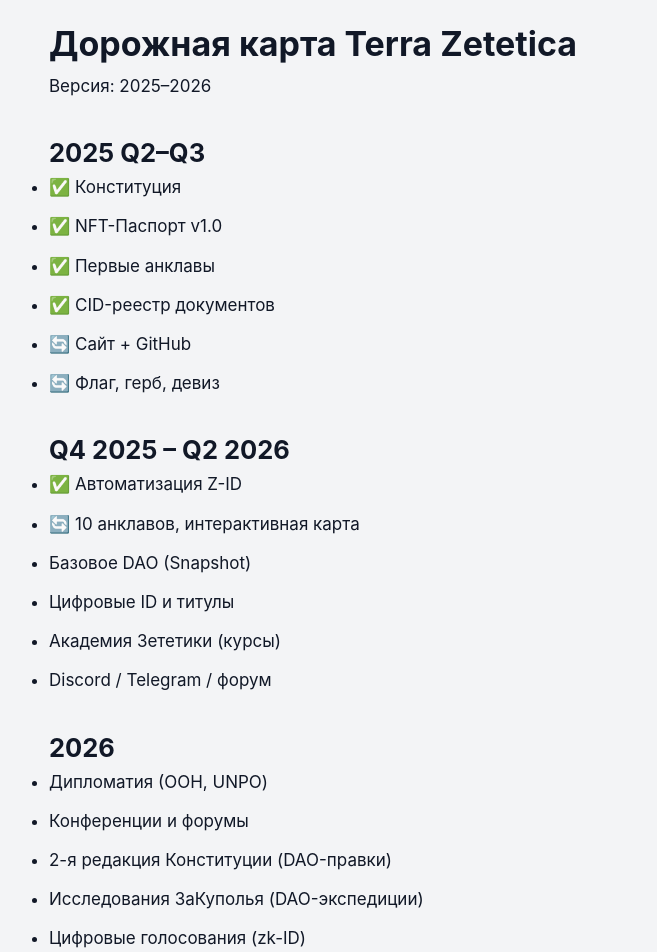
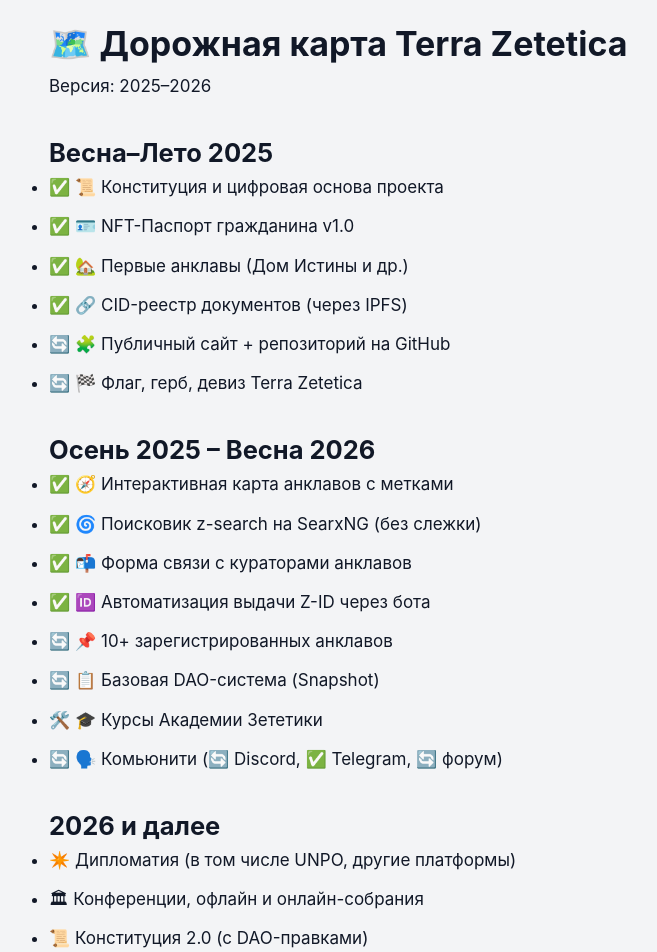
Before and after one commit to kardinalmarkov/terra-zetetica, a Next.js app: page /roadmap in a window 1280 px wide. Shown: the part 80-1032 px from the top of the page, without its empty margins (207-864 px from the left). Built offline with nearby package versions, Linux system fonts and the light colour scheme.

Commit message:
Update roadmap.js

```diff
--- a/pages/roadmap.js
+++ b/pages/roadmap.js
@@ -1,55 +1,56 @@
-import Head from 'next/head';
+import Head from 'next/head'
 
 const roadmap = [
   {
-    quarter: '2025 Q2–Q3',
+    quarter: 'Весна–Лето 2025',
     items: [
-      { label: 'Конституция', status: '✅' },
-      { label: 'NFT-Паспорт v1.0', status: '✅' },
-      { label: 'Первые анклавы', status: '✅' },
-      { label: 'CID-реестр документов', status: '✅' },
-      { label: 'Сайт + GitHub', status: '🔄' },
-      { label: 'Флаг, герб, девиз', status: '🔄' },
+      { label: '📜 Конституция и цифровая основа проекта', status: '✅' },
+      { label: '🪪 NFT-Паспорт гражданина v1.0', status: '✅' },
+      { label: '🏡 Первые анклавы (Дом Истины и др.)', status: '✅' },
+      { label: '🔗 CID-реестр документов (через IPFS)', status: '✅' },
+      { label: '🧩 Публичный сайт + репозиторий на GitHub', status: '🔄' },
+      { label: '🏁 Флаг, герб, девиз Terra Zetetica', status: '🔄' },
     ],
   },
   {
-    quarter: 'Q4 2025 – Q2 2026',
+    quarter: 'Осень 2025 – Весна 2026',
     items: [
-      { label: 'Автоматизация Z-ID', status: '✅' },
-      { label: '10 анклавов, интерактивная карта', status: '🔄' },
-      'Базовое DAO (Snapshot)',
-      'Цифровые ID и титулы',
-      'Академия Зететики (курсы)',
-      'Discord / Telegram / форум',
+      { label: '🧭 Интерактивная карта анклавов с метками', status: '✅' },
+      { label: '🌀 Поисковик z-search на SearxNG (без слежки)', status: '✅' },
+      { label: '📬 Форма связи с кураторами анклавов', status: '✅' },
+      { label: '🆔 Автоматизация выдачи Z-ID через бота', status: '✅' },
+      { label: '📌 10+ зарегистрированных анклавов', status: '🔄' },
+      { label: '📋 Базовая DAO-система (Snapshot)', status: '🔄' },
+      { label: '🎓 Курсы Академии Зететики', status: '🛠️' },
+      { label: '🗣️ Комьюнити (🔄 Discord, ✅ Telegram, 🔄 форум)', status: '🔄' },
     ],
   },
   {
-    quarter: '2026',
+    quarter: '2026 и далее',
     items: [
-      'Дипломатия (ООН, UNPO)',
-      'Конференции и форумы',
-      '2-я редакция Конституции (DAO-правки)',
-      'Исследования ЗаКуполья (DAO-экспедиции)',
-      'Цифровые голосования (zk-ID)',
-      'Центральный анклав (земля)',
+      '✴️ Дипломатия (в том числе UNPO, другие платформы)',
+      '🏛 Конференции, офлайн и онлайн-собрания',
+      '📜 Конституция 2.0 (с DAO-правками)',
+      '🧭 Исследования ЗаКуполья (DAO-экспедиции)',
+      '🗳️ Цифровые голосования (zk-ID и децентрализация)',
+      '🏰 Центральный анклав на физической земле',
+      '📦 Платформа для обмена ресурсами между гражданами',
+      '🌱 Проекты по самодостаточности (агро, энергия, мастерские)',
     ],
   },
-];
+]
 
 export default function Roadmap() {
   return (
     <main className="wrapper">
-      <Head>
-        <title>Дорожная карта | Terra Zetetica</title>
-      </Head>
-
-      <h1>Дорожная карта Terra Zetetica</h1>
+      <Head><title>Дорожная карта | Terra Zetetica</title></Head>
+      <h1>🗺️ Дорожная карта Terra Zetetica</h1>
       <p>Версия: 2025–2026</p>
 
       {roadmap.map(({ quarter, items }) => (
         <section key={quarter} style={{ marginTop: '2rem' }}>
-          <h2>{quarter}</h2>
-          <ul>
+          <h2 className="text-xl font-bold mb-2">{quarter}</h2>
+          <ul className="list-disc pl-5 space-y-1">
             {items.map((it, i) => (
               <li key={i}>
                 {typeof it === 'string' ? it : `${it.status} ${it.label}`}
@@ -58,6 +59,11 @@ export default function Roadmap() {
           </ul>
         </section>
       ))}
+
+      <section className="mt-10">
+        <h2 className="text-lg font-semibold mb-2">🔧 Что можем улучшить вместе?</h2>
+        <p>Ознакомьтесь с нашим <a href="/checklist" className="text-blue-600 underline">чек-листом гражданина</a> и напишите предложения через <a href="/contact" className="text-blue-600 underline">форму обратной связи</a>.</p>
+      </section>
     </main>
-  );
+  )
 }
```
